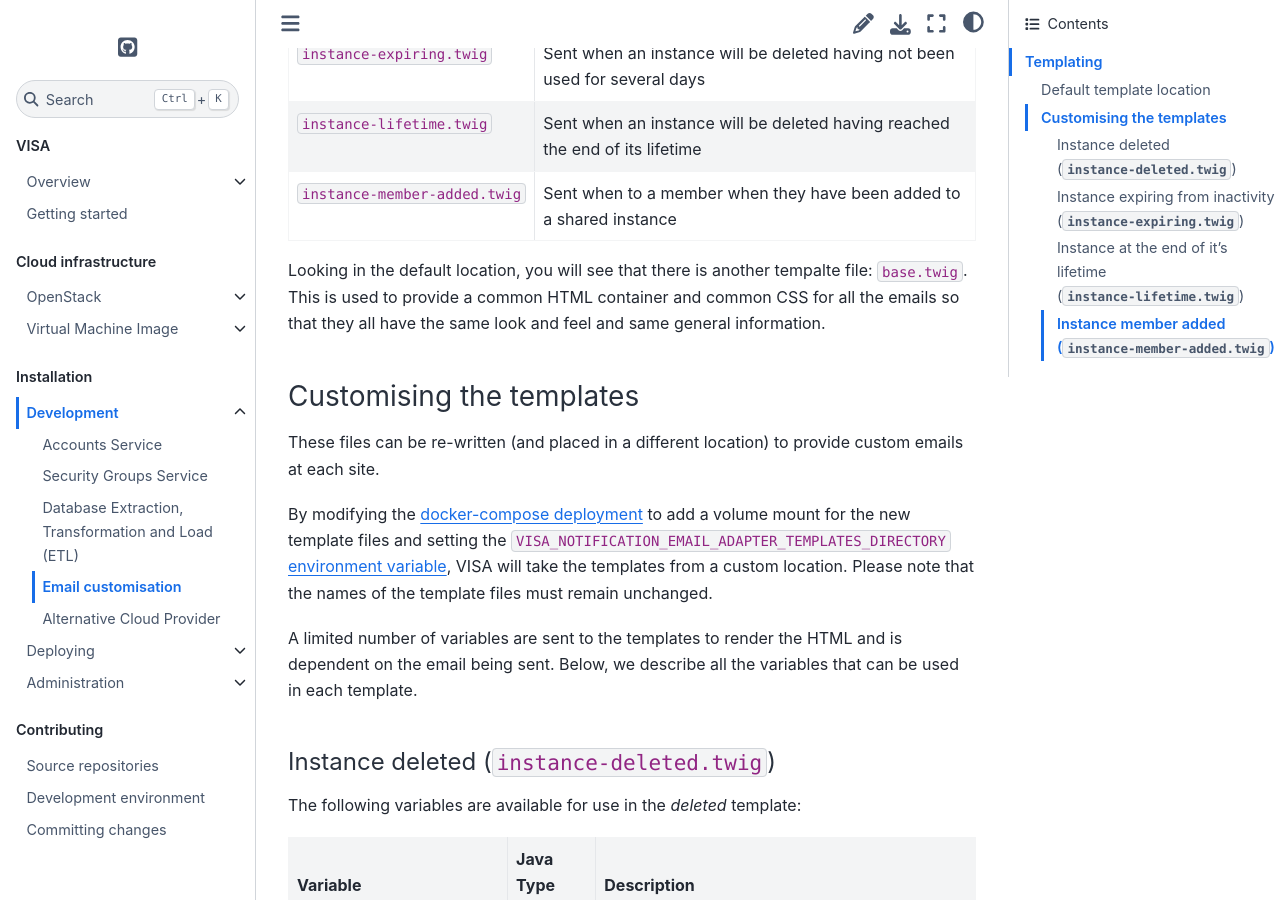
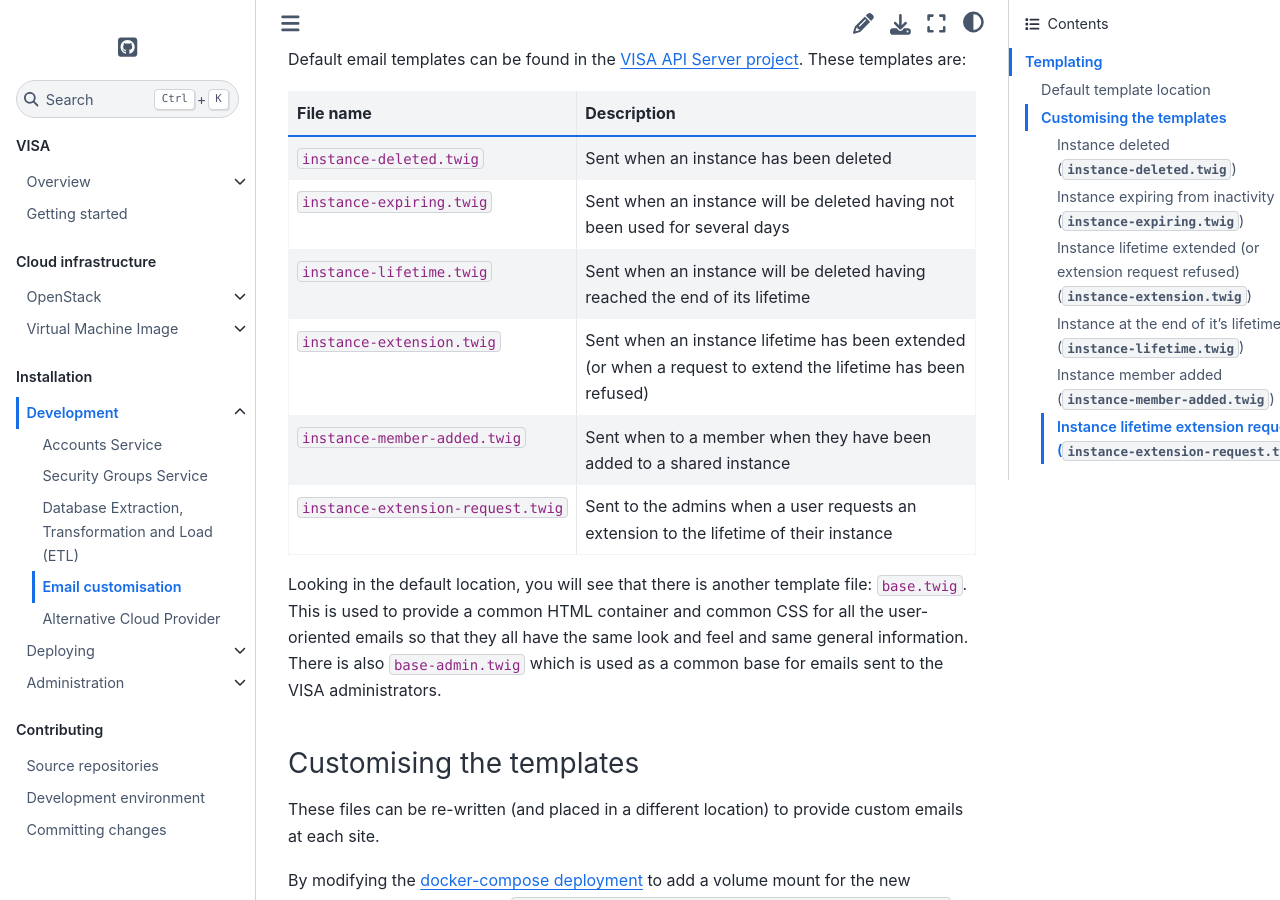
Before and after one commit to ILLGrenoble/visa-docs, a Sphinx documentation site: the page built from docs/source/development/development-emails.md, in a window 1280 px wide and 900 px high, scrolled down 1375 px. Built offline with Sphinx 7.4.7 and the Sphinx Book theme 1.1.4, drawn with Linux system fonts in a browser that asks for light colours; some of the changed text lies outside the part shown.

Commit message:
Update information about the email templates.

```diff
--- a/docs/source/development/development-emails.md
+++ b/docs/source/development/development-emails.md
@@ -6,9 +6,14 @@
 - An instance will be deleted due to inactivity
 - An instance will be deleted when it reaches its maximum lifetime
 - An instance has been deleted
+- An instance lifetime has been extended (or an extension request has been refused)
 - A user has been added to a shared instance
 
 The emails contain information about the instance, the person and the facilty (eg contact details).
+
+Some emails are sent to the VISA administrators too including:
+- When an instance has been created
+- When a request has been made to extend the lifetime of an instance
 
 To produce dynamic emails, a template is used with variable data added at specific places.
 
@@ -31,9 +36,11 @@
 |`instance-deleted.twig`| Sent when an instance has been deleted |
 |`instance-expiring.twig`| Sent when an instance will be deleted having not been used for several days |
 |`instance-lifetime.twig`| Sent when an instance will be deleted having reached the end of its lifetime |
+|`instance-extension.twig`| Sent when an instance lifetime has been extended (or when a request to extend the lifetime has been refused) |
 |`instance-member-added.twig`| Sent when to a member when they have been added to a shared instance |
+|`instance-extension-request.twig`| Sent to the admins when a user requests an extension to the lifetime of their instance |
 
-Looking in the default location, you will see that there is another tempalte file: `base.twig`. This is used to provide a common HTML container and common CSS for all the emails so that they all have the same look and feel and same general information.
+Looking in the default location, you will see that there is another template file: `base.twig`. This is used to provide a common HTML container and common CSS for all the user-oriented emails so that they all have the same look and feel and same general information. There is also `base-admin.twig` which is used as a common base for emails sent to the VISA administrators.
 
 ### Customising the templates
 
@@ -56,6 +63,7 @@
 |maxLifetimeDurationDays| Long | The maximum lifetime of the instance in days|
 |reachedMaxLifetime| Boolean | Specified whether the instance is being deleted because of inactivity or reaching max lifetime|
 |rootUrl| String | The root URL of the VISA application|
+|adminEmailAddress| String | The VISA Admin email address|
 
 
 #### Instance expiring from inactivity (`instance-expiring.twig`)
@@ -71,6 +79,21 @@
 |maxLifetimeDurationDays| Long | The maximum lifetime of the instance in days|
 |expirationDate| Date | The exact date and time when the instance will be deleted|
 |rootUrl| String | The root URL of the VISA application|
+|adminEmailAddress| String | The VISA Admin email address|
+
+#### Instance lifetime extended (or extension request refused) (`instance-extension.twig`)
+
+The following variables are available for use in the *extension* template:
+
+|Variable|Java Type|Description|
+|---|---|---|
+|instance| [Instance](https://github.com/ILLGrenoble/visa-api-server/blob/main/visa-core/src/main/java/eu/ill/visa/core/domain/Instance.java) | The instance which will be deleted |
+|handlerComments| String | The comments provided by the admin who handled the extension request |
+|accepted| Boolean | Specified whether the instance lifetime has been extended or if the request was refused |
+|user| [User](https://github.com/ILLGrenoble/visa-api-server/blob/main/visa-core/src/main/java/eu/ill/visa/core/domain/User.java) | The owner of the instance who is receiving the email|
+|maxInactivityDurationDays| Long | The maximum number of days the instance can be inactive before being deleted|
+|rootUrl| String | The root URL of the VISA application|
+|adminEmailAddress| String | The VISA Admin email address|
 
 #### Instance at the end of it's lifetime (`instance-lifetime.twig`)
 
@@ -84,6 +107,7 @@
 |maxInactivityDurationDays| Long | The maximum number of days the instance can be inactive before being deleted|
 |maxLifetimeDurationDays| Long | The maximum lifetime of the instance in days|
 |rootUrl| String | The root URL of the VISA application|
+|adminEmailAddress| String | The VISA Admin email address|
 
 Please note that the date in which the instance will be deleted is part of the *Instance* model (`terminationDate`).
 
@@ -97,3 +121,15 @@
 |owner| [InstanceMember](https://github.com/ILLGrenoble/visa-api-server/blob/main/visa-core/src/main/java/eu/ill/visa/core/domain/InstanceMember.java) | The owner of the instance (who has added the member)|
 |member| [InstanceMember](https://github.com/ILLGrenoble/visa-api-server/blob/main/visa-core/src/main/java/eu/ill/visa/core/domain/InstanceMember.java) | The member of the instance who is receiving the email|
 |rootUrl| String | The root URL of the VISA application|
+|adminEmailAddress| String | The VISA Admin email address|
+
+#### Instance lifetime extension request (`instance-extension-request.twig`)
+
+The following variables are available for use in the *lifetime* template:
+
+|Variable|Java Type|Description|
+|---|---|---|
+|instance| [Instance](https://github.com/ILLGrenoble/visa-api-server/blob/main/visa-core/src/main/java/eu/ill/visa/core/domain/Instance.java) | The instance which will be deleted |
+|owner| [InstanceMember](https://github.com/ILLGrenoble/visa-api-server/blob/main/visa-core/src/main/java/eu/ill/visa/core/domain/InstanceMember.java) | The owner of the instance (who made the request)|
+|comments| String | The comments provided by the instance owner detailing why they would like the lifetime extended |
+|rootUrl| String | The root URL of the VISA application|
```
